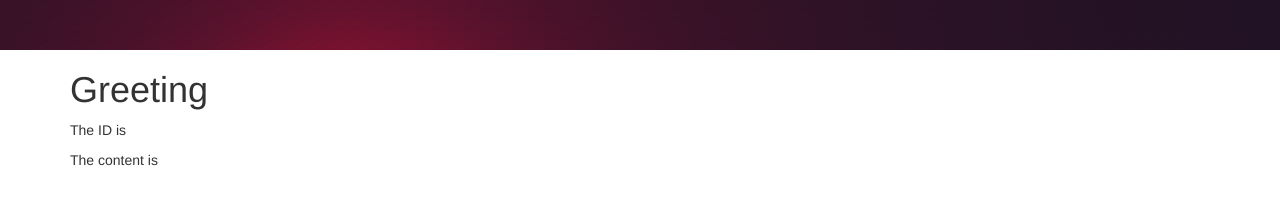
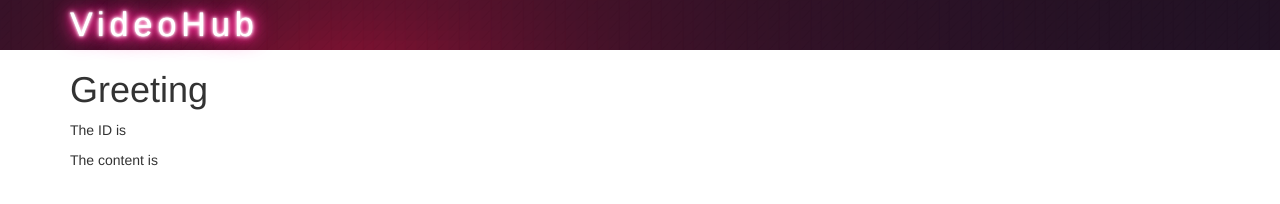
Before and after one commit to maciaszczykm/VideoHub, a website: page src/main/resources/static/index.html in a window 1280 px wide. Drawn offline with Linux system fonts and the light colour scheme; no server answers.

Commit message:
Some modifications of navibar

```diff
--- a/src/main/resources/static/index.html
+++ b/src/main/resources/static/index.html
@@ -10,10 +10,26 @@
             width: 100%;
             height: 50px;
         }
+        .m1 {
+            position: absolute;
+            color: #fff;
+            text-shadow: 0 0 1px #fff, 0 0 3px #fff, 0 0 5px #fff, 0 0 7px #ff2d95, 0 0 10px #ff2d95, 0 0 15px #ff2d95, 0 0 20px #ff2d95, 0 0 25px #ff2d95;
+            letter-spacing: 5px;
+            font-size: 34px;
+            -webkit-touch-callout: none;
+            -webkit-user-select: none;
+            -khtml-user-select: none;
+            -moz-user-select: none;
+            -ms-user-select: none;
+            user-select: none;
+        }
     </style>
 </head>
 <body ng-app="hello">
 <div class="top" id="top">
+    <div class="container">
+    <div class="m1" id="m1">VideoHub</div>
+    </div>
 </div>
 <div class="container">
     <h1>Greeting</h1>
@@ -49,7 +65,7 @@
         scene.remove(mesh); // Remove the mesh and clear the canvas
         renderer.clear();
 
-        geometry = new FSS.Plane(width, height, 80, 5); // Recreate the plane and then mesh
+        geometry = new FSS.Plane(width, height, 120, 5); // Recreate the plane and then mesh
         mesh = new FSS.Mesh(geometry, material);
 
         scene.add(mesh); // Readd the mesh
```
